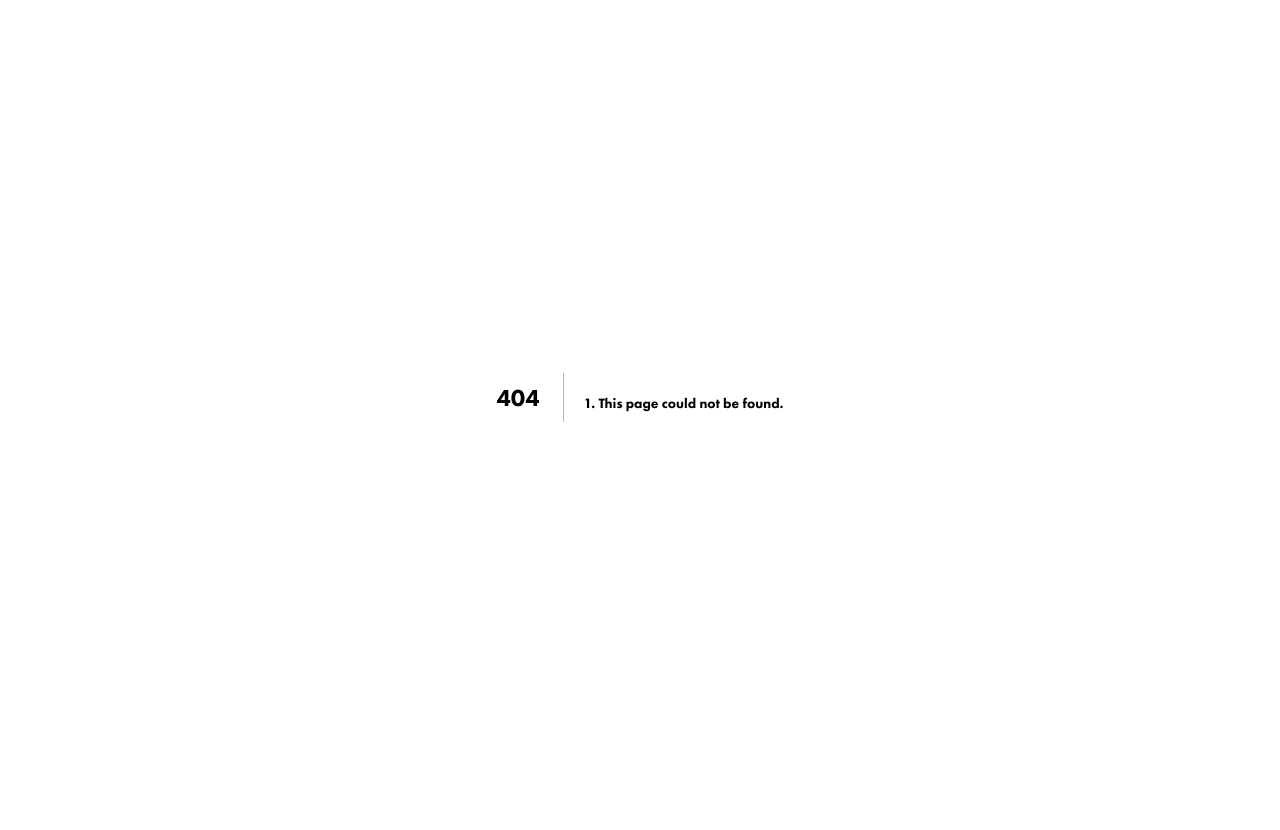
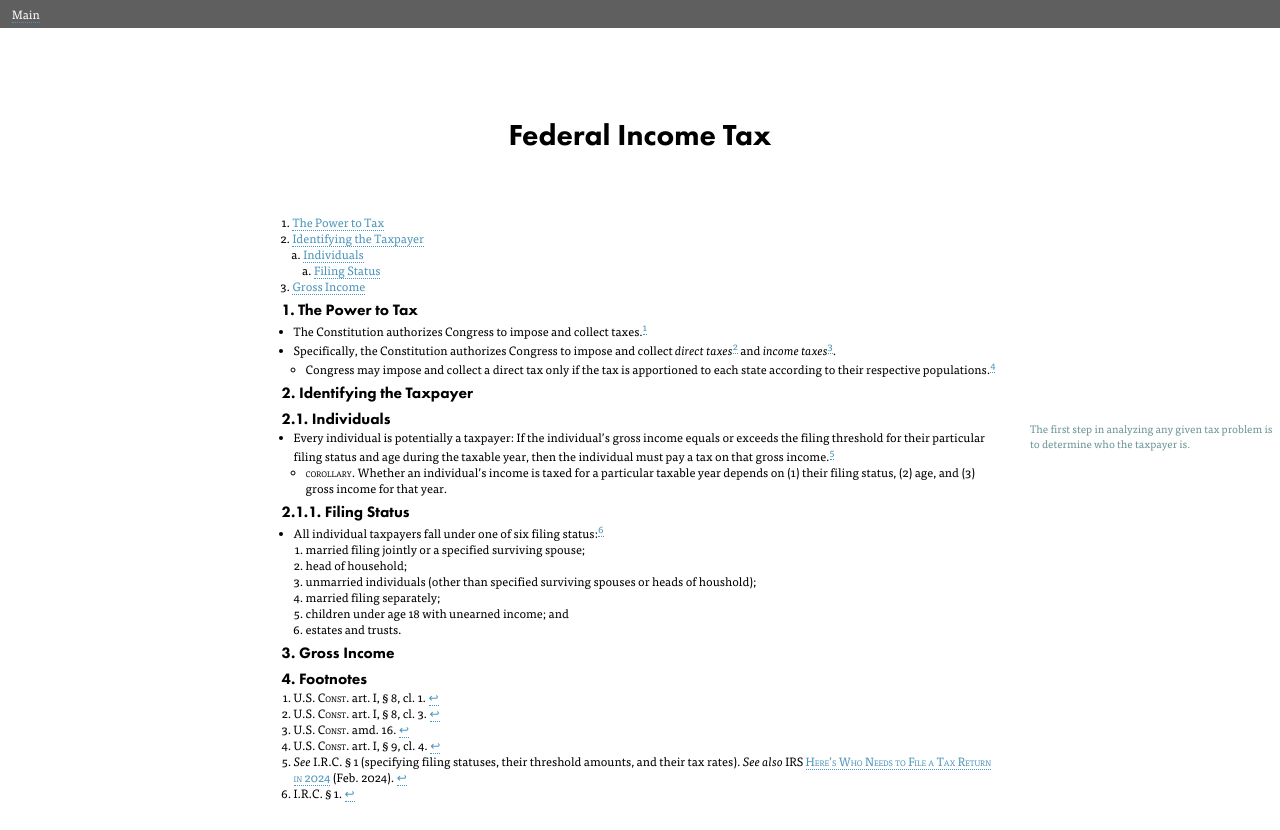
Before and after one commit to ketiboldiais/amici, a Next.js app: page /outlines/federal-income-tax in a window 1280 px wide. Before the commit this address had no page. Before the commit the page ends 800 px from the top, so only its background shows below. Built offline with nearby package versions, Linux system fonts and the light colour scheme.

Commit message:
replace Toc with TOC

```diff
--- a/src/app/globals.css
+++ b/src/app/globals.css
@@ -78,6 +78,10 @@ div.home {
 	overflow-y: auto;
 	position: absolute;
 	height: 100vh;
+}
+
+code {
+	font-family: 'CMU Serif';
 }
 
 article {
@@ -183,8 +187,8 @@ h6:before {
 	counter-increment: H6;
 }
 
-ul {
-	padding: 0 0 0 1.5em;
+ul, ol {
+	padding: 0 0 0 1em;
 	margin: 0;
 }
 
@@ -231,7 +235,7 @@ blockquote {
 }
 
 aside {
-	font-size: 0.85rem;
+	font-size: 0.9rem;
 	color: rgb(108, 150, 150);
 	border-left: 3px solid rgb(196, 219, 219);
 	margin-left: 1.1rem;
--- /dev/null
+++ b/src/app/outlines/federal-income-tax/page.mdx
@@ -0,0 +1,54 @@
+import MdxLayout from '../../components/mdx-layout';
+
+# Federal Income Tax
+
+<TOC>
+
+1. [The Power to Tax](#the-power-to-tax)
+2. [Identifying the Taxpayer](#identifying-the-taxpayer)
+	1. [Individuals](#individuals)
+		1. [Filing Status](#filing-status)
+3. [Gross Income](#gross-income)
+
+</TOC>
+
+
+## The Power to Tax
+- The Constitution authorizes Congress to impose and collect taxes.[^art1_sec8_cl1]
+- Specifically, the Constitution authorizes Congress to impose and collect _direct taxes_[^art1_sec8_cl3] and _income taxes_[^16th_amd].
+	- Congress may impose and collect a direct tax only if the tax is apportioned to each state according to their respective populations.[^art1_sec9_cl4]
+
+[^art1_sec8_cl1]: ~U.S. Const.~ art. I, § 8, cl. 1.
+[^art1_sec8_cl3]: ~U.S. Const.~ art. I, § 8, cl. 3.
+[^art1_sec9_cl4]: ~U.S. Const.~ art. I, § 9, cl. 4.
+[^16th_amd]: ~U.S. Const.~ amd. 16.
+
+## Identifying the Taxpayer
+
+<aside>
+The first step in analyzing any given tax problem is to determine who the taxpayer is.
+</aside>
+
+### Individuals
+- Every individual is potentially a taxpayer: If the individual’s gross income equals or exceeds the filing threshold for their particular filing status and age during the taxable year, then the individual must pay a tax on that gross income.[^pub501]
+	- ~corollary~. Whether an individual’s income is taxed for a particular taxable year depends on (1) their filing status, (2) age, and (3) gross income for that year.
+
+[^pub501]: _See_ I.R.C. § 1 (specifying filing statuses, their threshold amounts, and their tax rates). _See also_ IRS [~Here’s Who Needs to File a Tax Return in 2024~](https://www.irs.gov/newsroom/heres-who-needs-to-file-a-tax-return-in-2024) (Feb. 2024).
+
+#### Filing Status
+- All individual taxpayers fall under one of six filing status:[^irc1]
+	1. married filing jointly or a specified surviving spouse;
+	2. head of household;
+	3. unmarried individuals (other than specified surviving spouses or heads of houshold);
+	4. married filing separately;
+	5. children under age 18 with unearned income; and
+	6. estates and trusts.
+
+[^irc1]: I.R.C. § 1.
+
+## Gross Income
+
+
+export default function MDXPage({children})  {
+	return <MdxLayout>{children}</MdxLayout>
+}
--- a/src/app/page.tsx
+++ b/src/app/page.tsx
@@ -2,10 +2,11 @@ import Link from "next/link";
 
 type LinkObj = { path: string; label: string };
 const outlineLinks: LinkObj[] = [
+  { path: "/constitutional-law", label: "Constitutional Law" },
   { path: "/contracts", label: "Contracts" },
-  { path: "/constitutional-law", label: "Constitutional Law" },
   { path: "/criminal-law", label: "Criminal Law" },
   { path: "/federal-courts", label: "Federal Courts" },
+  { path: "/federal-income-tax", label: "Federal Income Tax" },
   { path: "/real-property", label: "Real Property" },
 ];
 
--- a/src/mdx-components.tsx
+++ b/src/mdx-components.tsx
@@ -1,7 +1,7 @@
 import type { MDXComponents } from "mdx/types";
 import { ReactNode } from "react";
 
-const Toc = ({ children }: { children: ReactNode }) => {
+const TOC = ({ children }: { children: ReactNode }) => {
   return (
     <div className={"toc"}>
       {children}
@@ -26,6 +26,6 @@ export function useMDXComponents(
   return {
     ...components,
     Brief,
-    Toc,
+    TOC,
   };
 }
```
Also changed, not shown: src/app/outlines/criminal-law/page.mdx (+2 -5 lines).
